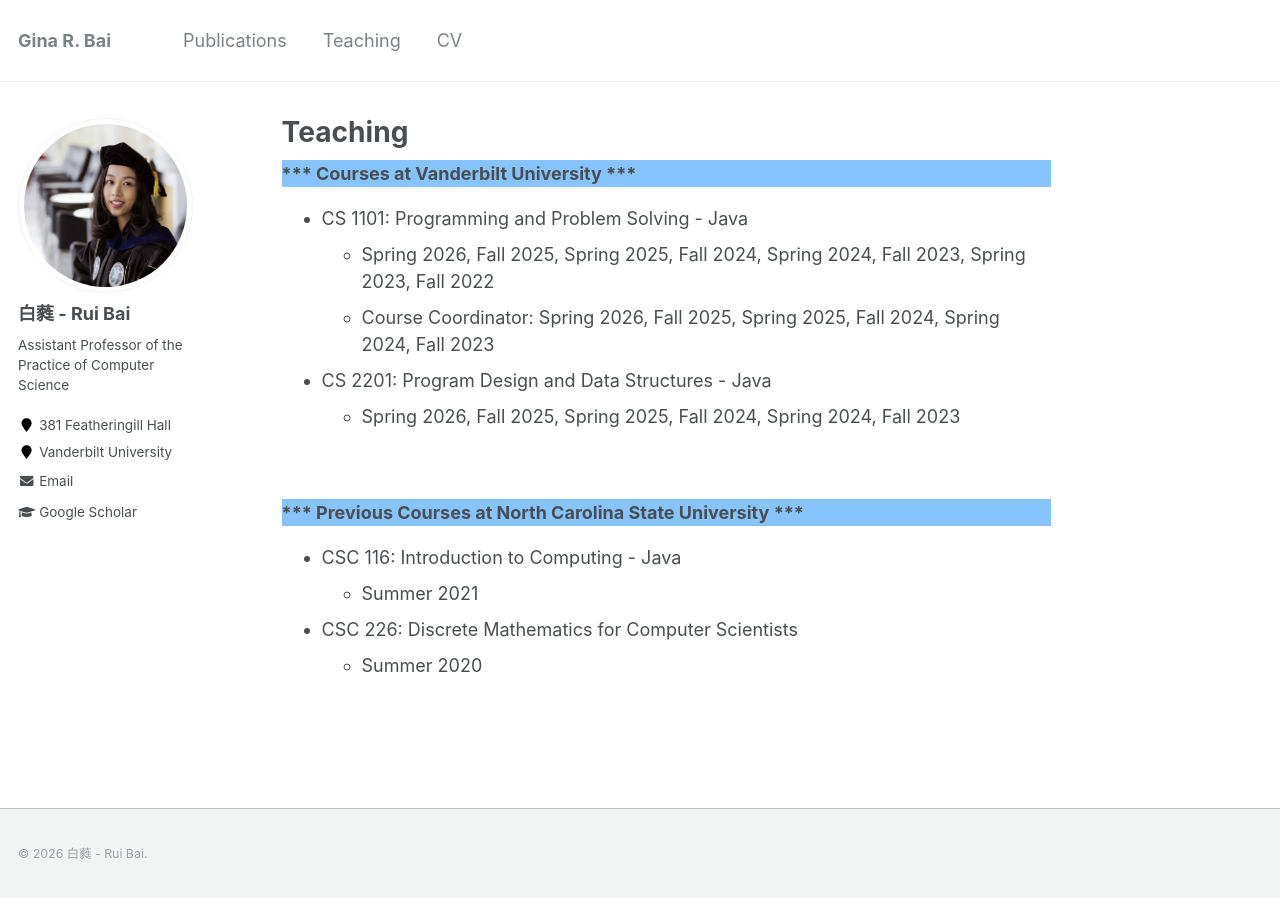
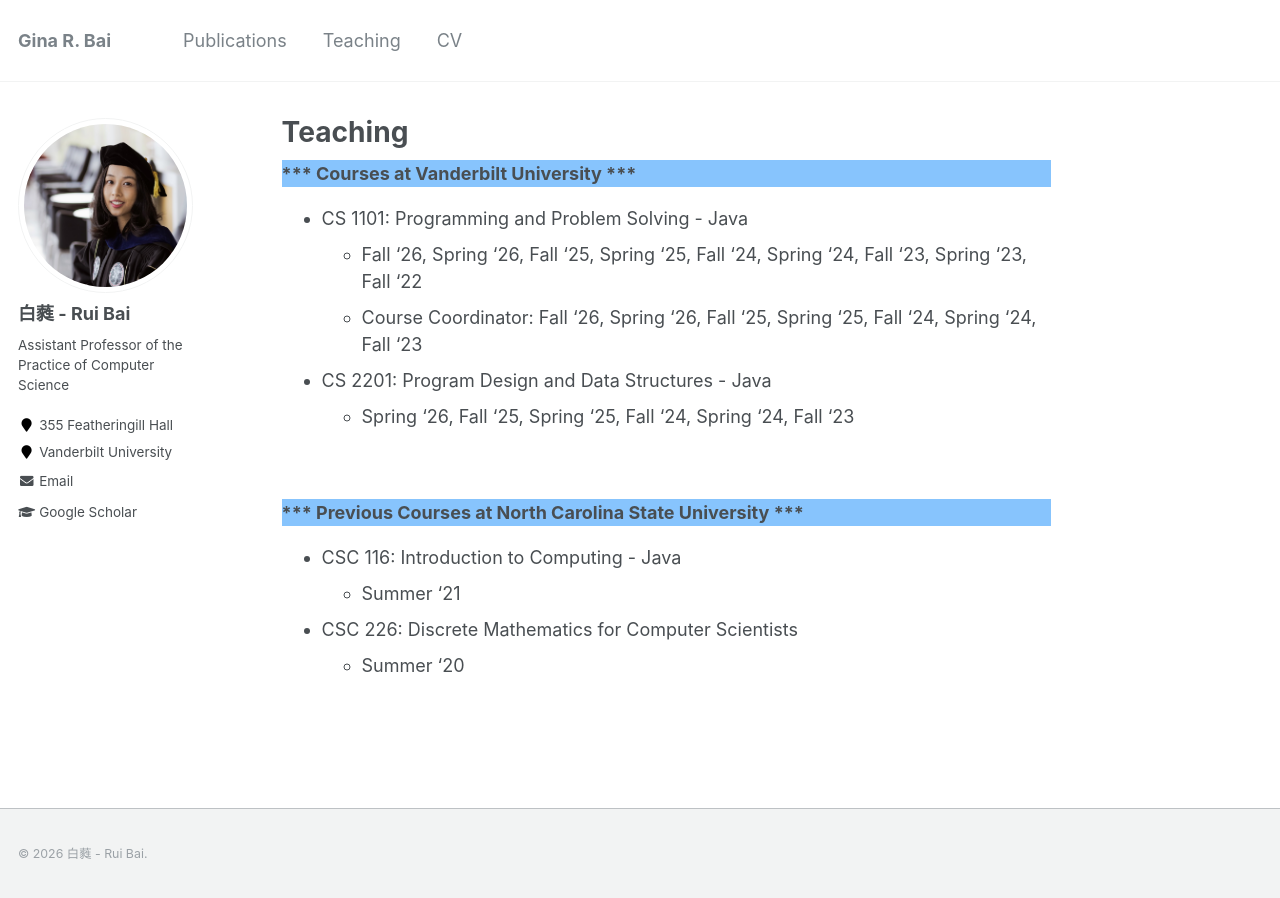
Before and after one commit to ginaBai/ginabai.github.io, a Jekyll site: the page built from _pages/teaching.md, in a window 1280 px wide. Built offline with Jekyll 4.4.1, drawn with Linux system fonts in a browser that asks for light colours.

Commit message:
Summer update

```diff
--- a/_config.yml
+++ b/_config.yml
@@ -83,7 +83,7 @@ author:
   name             : "白蕤 - Rui Bai"
   avatar           : "ProfilePic.JPG"
   bio              : "Assistant Professor of the Practice of Computer Science"
-  location         : "381 Featheringill Hall"
+  location         : "355 Featheringill Hall"
   employer         : "Vanderbilt University"
   pubmed           : #"https://www.ncbi.nlm.nih.gov/pubmed/?term=john+snow"
   googlescholar    : "https://scholar.google.com/citations?user=izKVmXIAAAAJ&hl=en"
--- a/_pages/teaching.md
+++ b/_pages/teaching.md
@@ -7,16 +7,16 @@ author_profile: true
 <div style="background-color: #87C4FD"><b>*** Courses at Vanderbilt University ***</b></div>
 
 - CS 1101: Programming and Problem Solving - Java
-  - Spring 2026, Fall 2025, Spring 2025, Fall 2024, Spring 2024, Fall 2023, Spring 2023, Fall 2022
-  - Course Coordinator: Spring 2026, Fall 2025, Spring 2025, Fall 2024, Spring 2024, Fall 2023
+  - Fall '26, Spring '26, Fall '25, Spring '25, Fall '24, Spring '24, Fall '23, Spring '23, Fall '22
+  - Course Coordinator: Fall '26, Spring '26, Fall '25, Spring '25, Fall '24, Spring '24, Fall '23
 - CS 2201: Program Design and Data Structures - Java
-  - Spring 2026, Fall 2025, Spring 2025, Fall 2024, Spring 2024, Fall 2023
+  - Spring '26, Fall '25, Spring '25, Fall '24, Spring '24, Fall '23
 
 
 <br>
 <div style="background-color: #87C4FD"><b>*** Previous Courses at North Carolina State University ***</b></div>
 
 - CSC 116: Introduction to Computing - Java
-  - Summer 2021
+  - Summer '21
 - CSC 226: Discrete Mathematics for Computer Scientists
-  - Summer 2020
+  - Summer '20
```
Also changed, not shown: _pages/about.md (+2 -2 lines).
